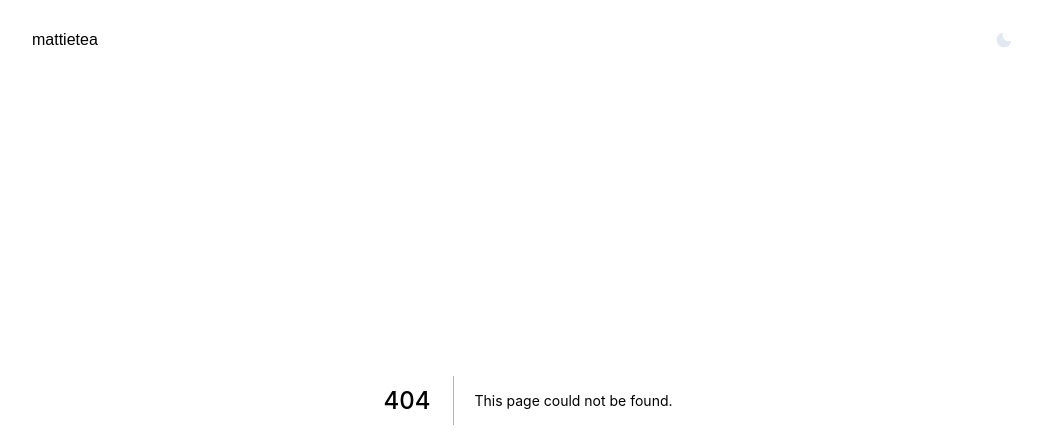
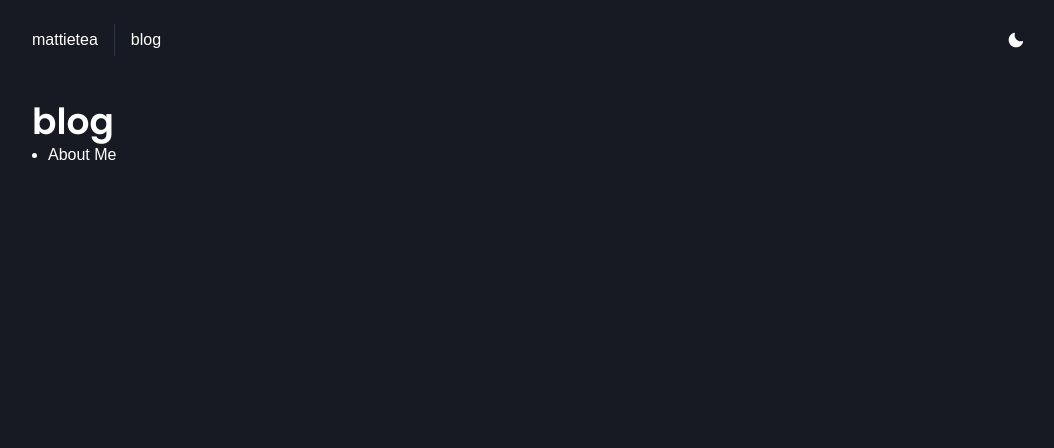
Before and after one commit to mattietea/website, a Next.js app: page /blog in a window 1280 px wide. Before the commit this address had no page. Shown: the top 448 px of the page, without its empty margins (112-1166 px from the left). Built offline with nearby package versions, Linux system fonts and the light colour scheme; a web font is replaced by a local one.

Commit message:
feat: add placeholder blog

```diff
--- a/components/header/index.tsx
+++ b/components/header/index.tsx
@@ -1,28 +1,59 @@
-import { Button } from '@chakra-ui/button';
 import { useColorMode } from '@chakra-ui/color-mode';
 import { MoonIcon } from '@chakra-ui/icons';
-import { Box, Center, Container, Link, Spacer } from '@chakra-ui/layout';
-import React from 'react';
+import {
+  Box,
+  Spacer,
+  LinkProps,
+  Link,
+  Center,
+  Divider,
+} from '@chakra-ui/layout';
+import NextLink from 'next/link';
+import React, { FC } from 'react';
 
 export const Header = () => {
   const { toggleColorMode } = useColorMode();
 
   return (
-    <Box as="header" pos="fixed" width="100%">
-      <Container
-        direction="row"
-        display="flex"
-        height="20"
-        marginX="auto"
-        maxW="container.lg"
-      >
-        <Center as={Link}>mattietea</Center>
-
-        <Spacer />
-        <Center as={Button} variant="link" onClick={toggleColorMode}>
-          <MoonIcon />
+    <>
+      <Box as="header" pos="fixed" width="100%">
+        <Center height={20} marginX="auto" maxW="container.lg">
+          <NextLink href="/">
+            <NavLink>mattietea</NavLink>
+          </NextLink>
+          <Divider
+            color="currentcolor"
+            height="8"
+            opacity="1"
+            orientation="vertical"
+          />
+          <NextLink href="/blog">
+            <NavLink>blog</NavLink>
+          </NextLink>
+          <Spacer />
+          <NavLink onClick={toggleColorMode}>
+            <MoonIcon />
+          </NavLink>
         </Center>
-      </Container>
-    </Box>
+      </Box>
+      <Box height={20} marginBottom={5} width="100%" />
+    </>
   );
 };
+
+const NavLink: FC<LinkProps> = ({ children, ...rest }) => {
+  return (
+    <Link
+      alignContent="center"
+      alignItems="center"
+      cursor="pointer"
+      display="flex"
+      height="100%"
+      justifyContent="center"
+      paddingX={4}
+      {...rest}
+    >
+      {children}
+    </Link>
+  );
+};
--- /dev/null
+++ b/content/blog/test.mdx
@@ -0,0 +1,17 @@
+---
+title: About Me
+---
+
+my name is matthew thomas
+
+# hello
+
+my name is matthew thomas
+
+## hello
+
+my name is matthew thomas
+
+### hello
+
+my name is matthew thomas
--- /dev/null
+++ b/lib/get-matter-from-files.ts
@@ -0,0 +1,31 @@
+/* eslint-disable unicorn/no-array-reduce */
+/* eslint-disable unicorn/prefer-node-protocol */
+import fs from 'fs';
+import path from 'path';
+
+import matter from 'gray-matter';
+
+export type FileMatter = {
+  slug: string;
+  data: {
+    title: string;
+  };
+};
+
+export const getMatterFromFiles = (location: string): Array<FileMatter> => {
+  return fs
+    .readdirSync(path.join(process.cwd(), location))
+    .reduce((accum: Array<FileMatter>, name: string) => {
+      if (!/\.mdx?$/.test(name)) return accum;
+
+      const source = fs.readFileSync(path.join(location, name));
+
+      return [
+        ...accum,
+        {
+          data: matter(source).data as FileMatter['data'],
+          slug: name.replace(/\.mdx?$/, ''),
+        },
+      ];
+    }, []);
+};
--- a/lib/theme.ts
+++ b/lib/theme.ts
@@ -1,4 +1,9 @@
-import { DeepPartial, extendTheme, Theme } from '@chakra-ui/react';
+import {
+  DeepPartial,
+  extendTheme,
+  Theme,
+  withDefaultColorScheme,
+} from '@chakra-ui/react';
 
 const config: DeepPartial<Theme> = {
   config: {
@@ -11,12 +16,19 @@ const config: DeepPartial<Theme> = {
   },
   styles: {
     global: (props) => ({
+      '*, *:before, *:after': {
+        borderColor: props.colorMode === 'dark' ? 'gray.700' : 'gray.300',
+        borderStyle: 'solid',
+      },
       'html, body': {
-        backgroundColor: props.colorMode === 'dark' ? 'black' : 'white',
+        backgroundColor: props.colorMode === 'dark' ? 'gray.900' : 'white',
         color: props.colorMode === 'dark' ? 'white' : 'gray.800',
       },
     }),
   },
 };
 
-export const theme = extendTheme(config);
+export const theme = extendTheme(
+  config,
+  withDefaultColorScheme({ colorScheme: 'teal' }),
+);
--- a/next.config.js
+++ /dev/null
@@ -1,8 +0,0 @@
-/* eslint @typescript-eslint/no-var-requires: "off" */
-const withMDX = require('@next/mdx')({
-  extension: /\.mdx?$/,
-});
-
-module.exports = withMDX({
-  pageExtensions: ['md', 'mdx', 'tsx', 'ts'],
-});
--- a/package.json
+++ b/package.json
@@ -16,7 +16,10 @@
     "@emotion/styled": "^11.3.0",
     "@mdx-js/loader": "^1.6.22",
     "@next/mdx": "^11.1.2",
+    "esbuild": "^0.12.28",
     "framer-motion": "^4.1.17",
+    "gray-matter": "^4.0.3",
+    "mdx-bundler": "^6.0.1",
     "next": "11.1.2",
     "react": "^17.0.2",
     "react-dom": "^17.0.2",
--- /dev/null
+++ b/pages/blog/index.tsx
@@ -0,0 +1,35 @@
+import { Heading, UnorderedList } from '@chakra-ui/layout';
+import { GetStaticProps } from 'next';
+import Link from 'next/link';
+import React, { FC } from 'react';
+
+import { FileMatter, getMatterFromFiles } from 'lib/get-matter-from-files';
+
+type Props = {
+  posts: Array<FileMatter>;
+};
+
+const BlogPage: FC<Props> = ({ posts }) => {
+  return (
+    <>
+      <Heading>blog</Heading>
+      <UnorderedList>
+        {posts.map((post) => (
+          <li key={post.slug}>
+            <Link href={`blog/${post.slug}`}>{post?.data?.title}</Link>
+          </li>
+        ))}
+      </UnorderedList>
+    </>
+  );
+};
+
+export default BlogPage;
+
+export const getStaticProps: GetStaticProps<Props> = async () => {
+  const posts = getMatterFromFiles('content/blog');
+
+  return {
+    props: { posts },
+  };
+};
--- a/pages/index.tsx
+++ b/pages/index.tsx
@@ -15,7 +15,7 @@ type Props = {
 
 const IndexPage: FC<Props> = ({ profile }) => {
   return (
-    <Center h="100vh">
+    <Center h="calc(100vh - 250px)">
       <Stack
         direction="column"
         marginRight="auto"
```
Also changed, not shown: pages/blog/[slug].tsx (added, +66 -0 lines), 1 other file (tests, documents, lock files or other folders).
